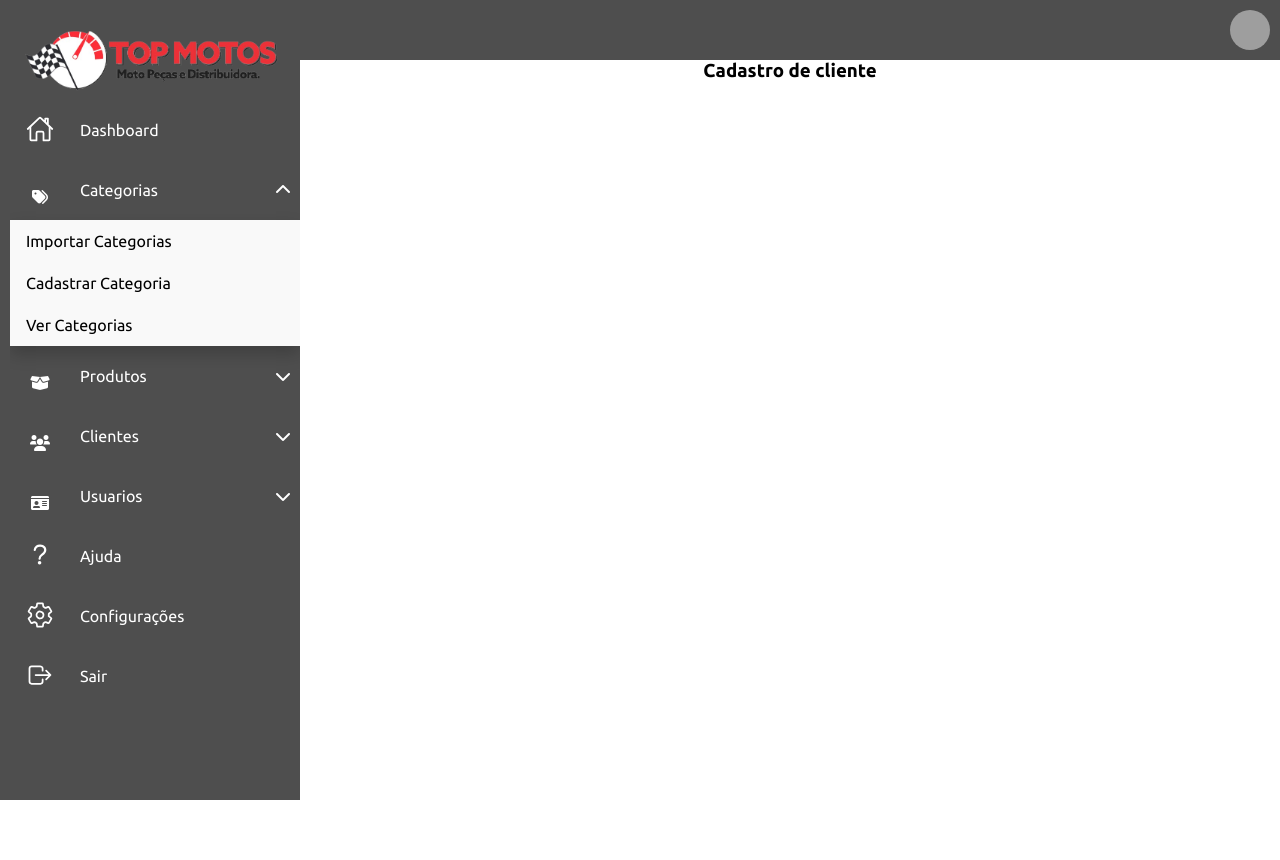
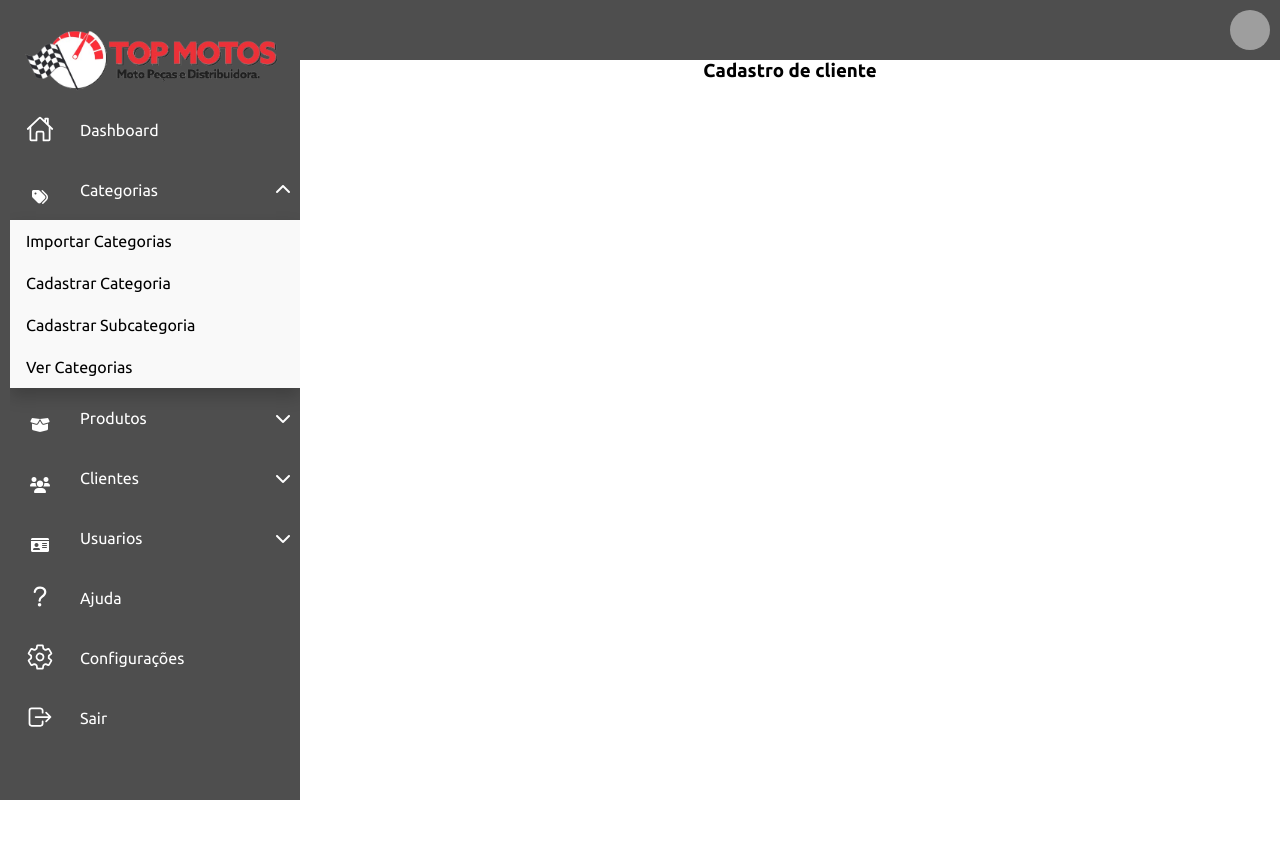
Before and after one commit to MatheusBrandao525/gestaoLoja, a PHP site: template views/cadastroCliente.php in a window 1280 px wide, after a click on "Categorias". Run offline with PHP 8.4, Linux system fonts and the light colour scheme; the template is opened without the code that fills it, so the values that code supplies are empty; the visitor is signed in with stand-in values (Sample User, id 1); grey boxes are pictures that could not be loaded.

Commit message:
feat: :sparkles: Adicionando novo link para página de cadastro de subcategorias.

```diff
--- a/components/menuLateral.php
+++ b/components/menuLateral.php
@@ -147,6 +147,7 @@ $dadosUsuarioLogado = $usuarioController->verificarClasseUsuarioPorId($_SESSION[
                     <div class="dropdown-content">
                         <a href="importarCategorias">Importar Categorias</a>
                         <a href="cadastroCategoria">Cadastrar Categoria</a>
+                        <a href="cadastroSubCategoria">Cadastrar Subcategoria</a>
                         <a href="categorias">Ver Categorias</a>
                     </div>
                 </li>
```
